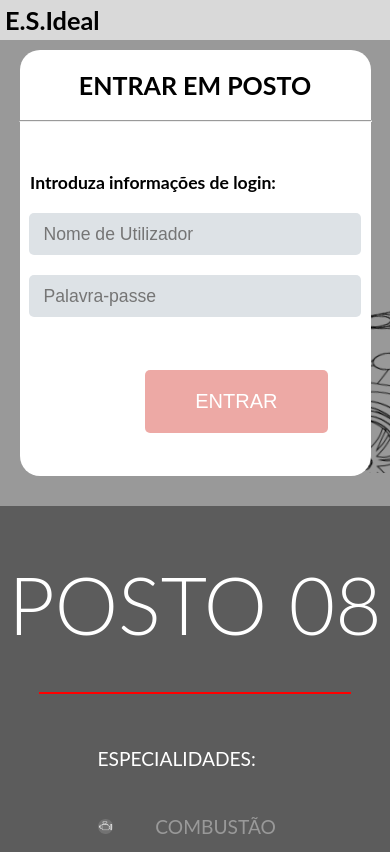
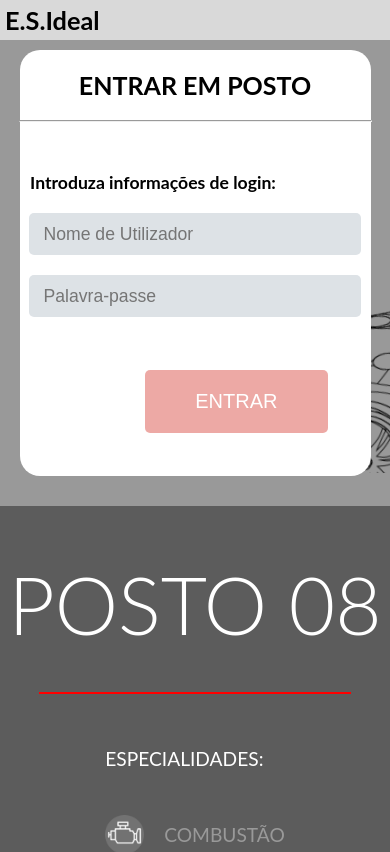
Before and after one commit to Naga1101/IPM-Project, a Vue app in the folder ESIdeal/: page /login in a window 390 px wide. Shown: the top 852 px of the page. Built offline with nearby package versions, Linux system fonts and the light colour scheme; no server answers.

Commit message:
popup start/ login fix

```diff
--- a/ESIdeal/src/components/Login.vue
+++ b/ESIdeal/src/components/Login.vue
@@ -345,6 +345,19 @@ export default {
   .posto{
     margin-top: 30px;
   }
+
+  .especialidade {
+    font-size: 1.2em;
+    gap: 20px;
+    padding: 1.5vh;
+    width: 70%;
+  }
+
+  .especialidade img{
+    width: 10vmin;
+  }
+
+
 }
 
 </style>
--- a/ESIdeal/src/components/PopStart.vue
+++ b/ESIdeal/src/components/PopStart.vue
@@ -118,7 +118,7 @@ flex: 1;
 
 .mensagem .msg p:nth-child(1) {
 color: #000000;
-font-size: 30px;
+font-size: 1.87em;
 margin-top: 18px;
 margin-bottom: 5px;
 text-align: center;
@@ -186,6 +186,11 @@ background-color: #DC564E; /* Black color */
         height: auto;
 
     }
+
+    .mensagem {
+      font-size: 1em;
+    }
+
 }
 
 </style>
```
